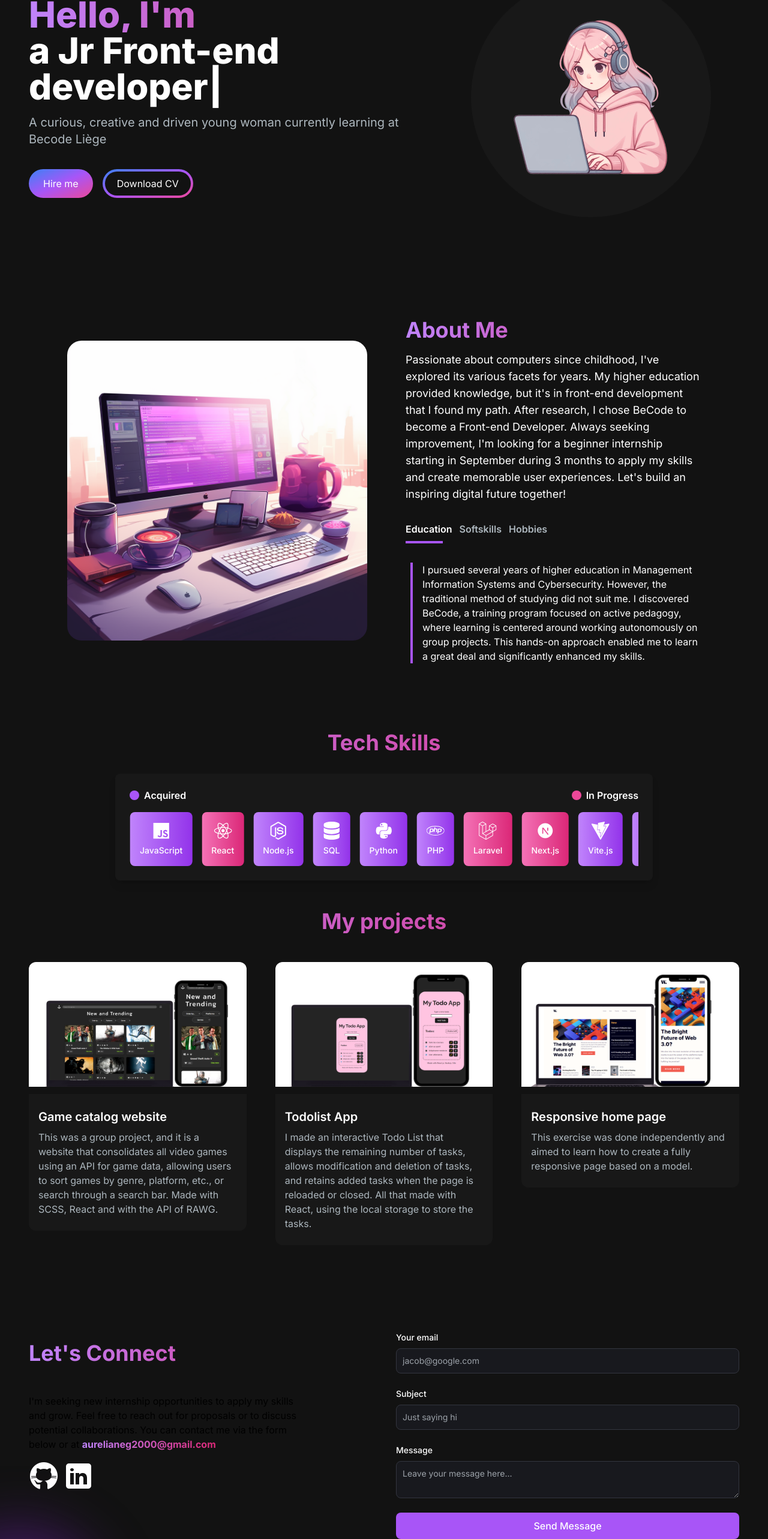
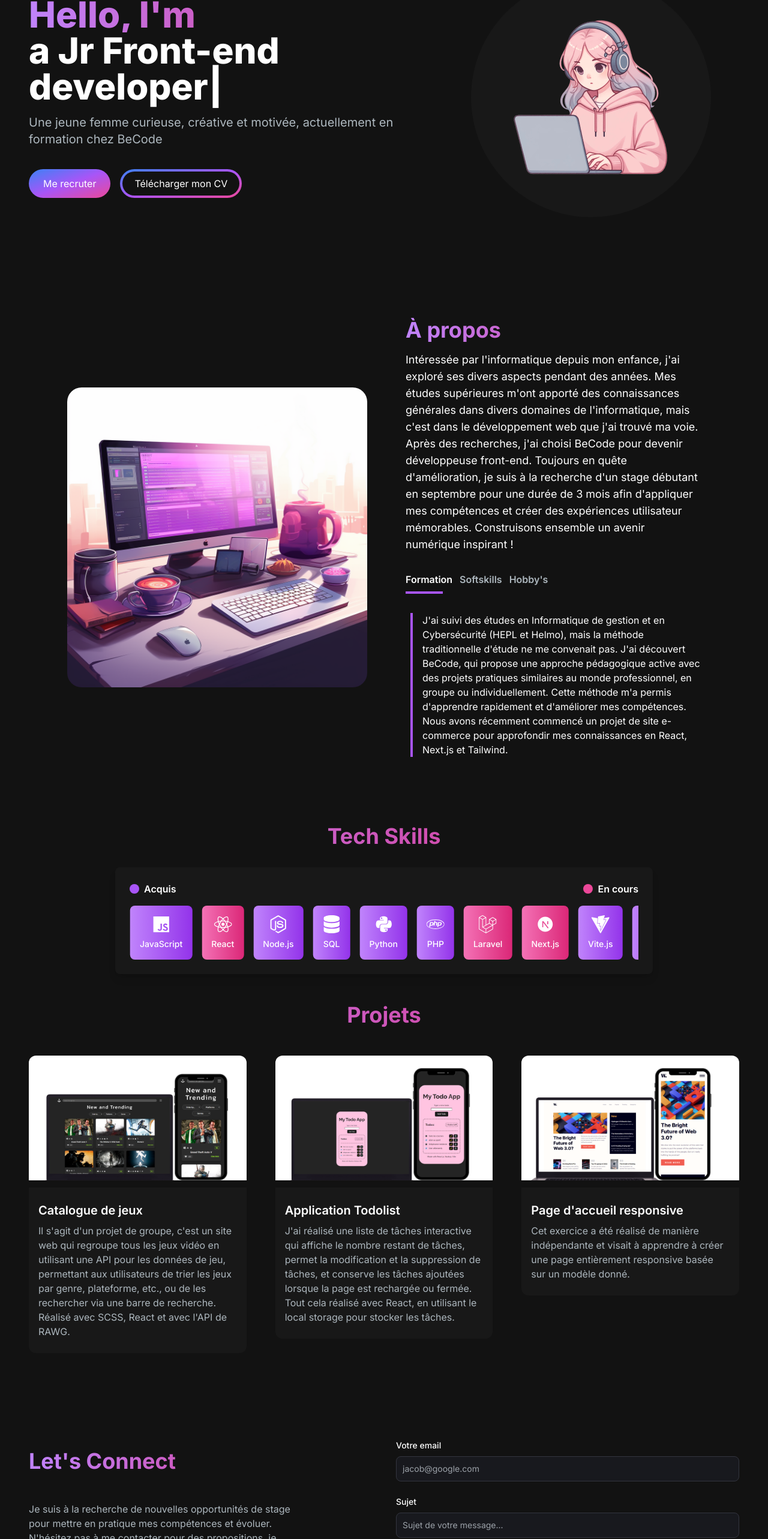
Before and after one commit to Lameuhton/portfolio, a Next.js app: page / in a window 1280 px wide. Shown: the part 214-2780 px from the top of the page at 60% size. Built offline with nearby package versions, Linux system fonts and the light colour scheme.

Commit message:
added effects on navbar

```diff
--- a/src/app/components/AboutSection.jsx
+++ b/src/app/components/AboutSection.jsx
@@ -8,7 +8,7 @@ const TAB_DATA = [
     title: "Education",
     id: "education",
     content: (
-      <p className='pl-4 ml-2 border-l-4 border-l-primary-500'>I pursued several years of higher education in Management Information Systems and Cybersecurity. However, the traditional method of studying did not suit me. I discovered BeCode, a training program focused on active pedagogy, where learning is centered around working autonomously on group projects. This hands-on approach enabled me to learn a great deal and significantly enhanced my skills.</p>
+      <p className='pl-4 ml-2 border-l-4 border-l-primary-500'>J'ai suivi des études en Informatique de gestion et en Cybersécurité (HEPL et Helmo), mais la méthode traditionnelle d'étude ne me convenait pas. J'ai découvert BeCode, qui propose une approche pédagogique active avec des projets pratiques similaires au monde professionnel, en groupe ou individuellement. Cette méthode m'a permis d'apprendre rapidement et d'améliorer mes compétences. Nous avons récemment commencé un projet de site e-commerce pour approfondir mes connaissances en React, Next.js et Tailwind.</p>
     )
   },
   {
@@ -16,11 +16,11 @@ const TAB_DATA = [
     id: "softskills",
     content: (
       <ul className='marker:text-primary-500 list-outside list-disc ml-6'>
-        <li>Teamwork</li>
-        <li>Empathy</li>
-        <li>Creativity</li>
-        <li>Curiosity</li>
-        <li>Attention to detail</li>
+        <li>Travail d'équipe</li>
+        <li>Empathique</li>
+        <li>Créative</li>
+        <li>Curieuse</li>
+        <li>Attentive au détail</li>
       </ul>
     )
   },
@@ -29,11 +29,11 @@ const TAB_DATA = [
     id: "hobbies",
     content: (
       <ul className='marker:text-primary-500 list-outside list-disc ml-6'>
-        <li>Playing video games</li>
-        <li>Singing</li>
-        <li>Coding</li>
-        <li>Sport</li>
-        <li>Reading</li>
+        <li>Jeux vidéos</li>
+        <li>Chant</li>
+        <li>Coder</li>
+        <li>Faire du sport</li>
+        <li>Lire</li>
       </ul>
     )
   }
@@ -55,17 +55,17 @@ export const AboutSection = () => {
             <Image src="/images/about-image.png" width={500} height={500} className='rounded-3xl' />
             <div className='mt-3 md:mt-0 text-left flex flex-col h-full'>
               <div className='text-left flex flex-col h-full'>
-                <h2 className='text-4xl font-bold text-transparent bg-clip-text bg-gradient-to-r from-primary-400 to-secondary-600 mb-4'>About Me</h2>
+                <h2 className='text-4xl font-bold text-transparent bg-clip-text bg-gradient-to-r from-primary-400 to-secondary-600 mb-4'>À propos</h2>
                 <p className='text-base md:text-lg'>
-                  Passionate about computers since childhood, I've explored its various facets for years. My higher education provided knowledge, but it's in front-end development that I found my path. After research, I chose BeCode to become a Front-end Developer. Always seeking improvement, I'm looking for a beginner internship starting in September during 3 months to apply my skills and create memorable user experiences. Let's build an inspiring digital future together!
+                Intéressée par l'informatique depuis mon enfance, j'ai exploré ses divers aspects pendant des années. Mes études supérieures m'ont apporté des connaissances générales dans divers domaines de l'informatique, mais c'est dans le développement web que j'ai trouvé ma voie. Après des recherches, j'ai choisi BeCode pour devenir développeuse front-end. Toujours en quête d'amélioration, je suis à la recherche d'un stage débutant en septembre pour une durée de 3 mois afin d'appliquer mes compétences et créer des expériences utilisateur mémorables. Construisons ensemble un avenir numérique inspirant !
                 </p>
               </div>
 
               <div className='text-left flex flex-col h-full'>
                 <div className='flex flex-row mt-8'>
-                  <TabButton selectTab={() => handleTabChange("education")} active={tab === "education"}>Education</TabButton>
+                  <TabButton selectTab={() => handleTabChange("education")} active={tab === "education"}>Formation</TabButton>
                   <TabButton selectTab={() => handleTabChange("softskills")} active={tab === "softskills"}>Softskills</TabButton>
-                  <TabButton selectTab={() => handleTabChange("hobbies")} active={tab === "hobbies"}>Hobbies</TabButton>
+                  <TabButton selectTab={() => handleTabChange("hobbies")} active={tab === "hobbies"}>Hobby's</TabButton>
                 </div>
                 <div className='mt-8 card'>
                   {TAB_DATA.find((t) => t.id === tab).content}
--- a/src/app/components/EmailSection.jsx
+++ b/src/app/components/EmailSection.jsx
@@ -18,9 +18,9 @@ import { useForm, ValidationError } from '@formspree/react';
       <div className='bg-[radial-gradient(ellipse_at_center,_var(--tw-gradient-stops))] from-primary-900 to-transparent rounded-full h-80 w-80 z-0 blur-2xl absolute top-3/4 -left-4 transform -translate-x-1/2'></div>
       <div className='z-9'>
         <h2 className='text-4xl font-bold text-transparent bg-clip-text bg-gradient-to-r from-primary-400 to-secondary-600 mt-4 mb-8 md:mb-12'>Let's Connect</h2>
-        <p className='text-#[ADB7BE] mb-4 max-w-md'>
+        <p className='text-[#ADB7BE] mb-4 max-w-md'>
           {" "}
-          I'm seeking new internship opportunities to apply my skills and grow. Feel free to reach out for proposals or to discuss potential collaborations. You can contact me via the form below or at <span className='font-bold text-transparent bg-clip-text bg-gradient-to-r from-primary-400 to-secondary-600'>aurelianeg2000@gmail.com</span>
+          Je suis à la recherche de nouvelles opportunités de stage pour mettre en pratique mes compétences et évoluer. N'hésitez pas à me contacter pour des propositions, je reviendrai vers vous au plus vite. Vous pouvez me joindre via ce formulaire ou à l'adresse <span className='font-bold text-transparent bg-clip-text bg-gradient-to-r from-primary-400 to-secondary-600'>aurelianeg2000@gmail.com</span>
         </p>
 
         <div className='socials flex flex-row gap-2'>
@@ -35,20 +35,20 @@ import { useForm, ValidationError } from '@formspree/react';
       <div className='z-9'>
         <form className='flex flex-col' onSubmit={handleSubmit}>
           <div className='mb-6'>
-            <label htmlFor="email" className='text-white block mb-2 text-sm font-medium'>Your email</label>
+            <label htmlFor="email" className='text-white block mb-2 text-sm font-medium'>Votre email</label>
             <input name="email" className="bg-[#18191E] border border-[#33353F] placeholder-[#9CA2A9] text-gray-100 text-sm rounded-lg block w-full p-2.5"type="email" id='email' required placeholder='jacob@google.com'/>
           </div>
 
           <div className='mb-6'>
-            <label htmlFor="subject" className='text-white block mb-2 text-sm font-medium'>Subject</label>
-            <input name="subject" className="bg-[#18191E] border border-[#33353F] placeholder-[#9CA2A9] text-gray-100 text-sm rounded-lg block w-full p-2.5"type="text" id='subject' required placeholder='Just saying hi'/>
+            <label htmlFor="subject" className='text-white block mb-2 text-sm font-medium'>Sujet</label>
+            <input name="subject" className="bg-[#18191E] border border-[#33353F] placeholder-[#9CA2A9] text-gray-100 text-sm rounded-lg block w-full p-2.5"type="text" id='subject' required placeholder='Sujet de votre message...'/>
           </div>
 
           <div className='mb-6'>
             <label htmlFor="message" className='text-white block mb-2 text-sm font-medium'>Message</label>
-            <textarea name="message" id="message" className="bg-[#18191E] border border-[#33353F] placeholder-[#9CA2A9] text-gray-100 text-sm rounded-lg block w-full p-2.5 place" required placeholder='Leave your message here...'></textarea>
+            <textarea name="message" id="message" className="bg-[#18191E] border border-[#33353F] placeholder-[#9CA2A9] text-gray-100 text-sm rounded-lg block w-full p-2.5 place" required placeholder='Décrivez votre message ici...'></textarea>
           </div>
-          <button type='submit' className='bg-primary-500 hover:bg-primary-600 text-white font-medium py-2.5 px-5 rounded-lg w-full'>Send Message</button>
+          <button type='submit' className='bg-primary-500 hover:bg-primary-600 text-white font-medium py-2.5 px-5 rounded-lg w-full'>Envoyer</button>
         </form>
       </div>
     </section>
--- a/src/app/components/Footer.jsx
+++ b/src/app/components/Footer.jsx
@@ -3,7 +3,7 @@ import React from 'react'
 export const Footer = () => {
   return (
     <footer className='footer border border-t-[#33353F] border-l-transparent border-r-transparent text-white'>
-            <p className='text-slate-700 ml-2 p-12 text-right'>Made with React, Next.js, Tailwind, Formspree</p>
+            <p className='text-slate-700 ml-2 p-12 text-right'>Fait avec React, Next.js, Tailwind, Formspree</p>
     </footer>
   )
 }
--- a/src/app/components/HeroSection.jsx
+++ b/src/app/components/HeroSection.jsx
@@ -27,12 +27,12 @@ const HeroSection = () => {
                     />
                 </h1>
                 <p className='text-[#ADB7BE] text-base sm:text-lg  mb-6 lg:text-xl'>
-                    A curious, creative and driven young woman currently learning at Becode Liège
+                    Une jeune femme curieuse, créative et motivée, actuellement en formation chez BeCode
                 </p>
                 <div>
-                    <button className="px-6 py-3 w-full sm:w-fit rounded-full mr-4 bg-gradient-to-br from-blue-500 via-primary-500 to-secondary-500 hover:bg-slate-200 text-white"><a href="#contact">Hire me</a></button>
+                    <button className="px-6 py-3 w-full sm:w-fit rounded-full mr-4 bg-gradient-to-br from-blue-500 via-primary-500 to-secondary-500 hover:bg-slate-200 text-white"><a href="#contact">Me recruter</a></button>
                     <button className="px-1 py-1 w-full sm:w-fit rounded-full bg-transparent bg-gradient-to-br from-blue-500 via-primary-500 to-secondary-500 hover:bg-slate-800 text-white mt-3">
-                        <a href="/CV-aureliane-gagliardi.pdf" download><span className='block bg-[#121212] hover:bg-slate-800 rounded-full px-5 py-2'>Download CV</span></a>
+                        <a href="/CV-aureliane-gagliardi.pdf" download><span className='block bg-[#121212] hover:bg-slate-800 rounded-full px-5 py-2'>Télécharger mon CV</span></a>
                     </button>
                 </div>
             </div>
--- a/src/app/components/Navbar.jsx
+++ b/src/app/components/Navbar.jsx
@@ -26,6 +26,7 @@ const navLinks = [
 
 export const Navbar = () => {
     const [navbarOpen, setNavbarOpen] = useState(false);
+    const [activePage, setActivePage] = useState(false);
 
     return (
         <nav className='fixed mx-auto border-b border-[#33353F] top-0 left-0 right-0 z-10 bg-[#121212] bg-opacity-100'>
@@ -47,7 +48,7 @@ export const Navbar = () => {
                     <ul className='flex p-4 md:p-0 md:flex-row md:space-x-8 mt-0'>
                         {navLinks.map((link, index) =>(
                             <li key={index}>
-                                <NavLink href={link.path} title={link.title} />
+                                <NavLink href={link.path} title={link.title} isActive={link.path === activePage} setActivePage={setActivePage} />
                             </li>
                         ))}
                     </ul>
--- a/src/app/components/ProjectsSection.jsx
+++ b/src/app/components/ProjectsSection.jsx
@@ -7,24 +7,24 @@ import { motion, useInView } from "framer-motion"
 const projectsData = [
     {
         id: 1,
-        title: "Game catalog website",
-        description: "This was a group project, and it is a website that consolidates all video games using an API for game data, allowing users to sort games by genre, platform, etc., or search through a search bar. Made with SCSS, React and with the API of RAWG.",
+        title: "Catalogue de jeux",
+        description: "Il s'agit d'un projet de groupe, c'est un site web qui regroupe tous les jeux vidéo en utilisant une API pour les données de jeu, permettant aux utilisateurs de trier les jeux par genre, plateforme, etc., ou de les rechercher via une barre de recherche. Réalisé avec SCSS, React et avec l'API de RAWG.",
         image: "/images/projet-bestgamez.png",
         gitUrl: "https://github.com/Junior-dev-Track/16-react-everyonegames-christophe-aureliane",
         previewUrl: "https://bestgamez.netlify.app/"
     },
     {
         id: 2,
-        title: "Todolist App",
-        description: "I made an interactive Todo List that displays the remaining number of tasks, allows modification and deletion of tasks, and retains added tasks when the page is reloaded or closed. All that made with React, using the local storage to store the tasks.",
+        title: "Application Todolist",
+        description: "J'ai réalisé une liste de tâches interactive qui affiche le nombre restant de tâches, permet la modification et la suppression de tâches, et conserve les tâches ajoutées lorsque la page est rechargée ou fermée. Tout cela réalisé avec React, en utilisant le local storage pour stocker les tâches.",
         image: "/images/projet-todoapp.png",
         gitUrl: "https://github.com/Junior-dev-Track/16-react-todolist-Lameuhton",
         previewUrl: "https://aurelianegtodolist.netlify.app/"
     },
     {
         id: 3,
-        title: "Responsive home page",
-        description: "This exercise was done independently and aimed to learn how to create a fully responsive page based on a model.",
+        title: "Page d'accueil responsive",
+        description: "Cet exercice a été réalisé de manière indépendante et visait à apprendre à créer une page entièrement responsive basée sur un modèle donné.",
         image: "/images/projet-responsive.png",
         gitUrl: "https://github.com/Lameuhton/responsive-exercice",
         previewUrl: "https://lameuhton.github.io/responsive-exercice/"
@@ -42,7 +42,7 @@ export const ProjectsSection = () => {
 
     return (
         <section id="projects">
-            <h2 className='text-center text-4xl font-bold text-transparent bg-clip-text bg-gradient-to-r from-primary-400 to-secondary-600 mt-4 mb-8 md:mb-12'>My projects</h2>
+            <h2 className='text-center text-4xl font-bold text-transparent bg-clip-text bg-gradient-to-r from-primary-400 to-secondary-600 mt-4 mb-8 md:mb-12'>Projets</h2>
             <ul ref={ref} className='grid md:grid-cols-3 gap-8 md:gap-12'>
                 {projectsData.map((project, index) => (
                     <motion.li key={index} variants={cardVariants} inital="initial" animate={isInView ? "animate" : "initial"} transition= {{duration: 0.3, delay: index * 0.4}}>
--- a/src/app/components/TechSection.jsx
+++ b/src/app/components/TechSection.jsx
@@ -50,11 +50,11 @@ export const TechSection = () => {
         <div className="flex justify-between mb-4">
           <div className="flex items-center">
             <span className="w-4 h-4 bg-primary-500 inline-block rounded-full mr-2"></span>
-            <span className="text-white font-semibold">Acquired</span>
+            <span className="text-white font-semibold">Acquis</span>
           </div>
           <div className="flex items-center">
             <span className="w-4 h-4 bg-secondary-500 inline-block rounded-full mr-2"></span>
-            <span className="text-white font-semibold">In Progress</span>
+            <span className="text-white font-semibold">En cours</span>
           </div>
         </div>
         <div className="animate-scroll">
--- a/src/app/layout.js
+++ b/src/app/layout.js
@@ -5,7 +5,7 @@ const inter = Inter({ subsets: ["latin"] });
 
 export const metadata = {
   title: "Auréliane G. | Portfolio",
-  description: "Personal portfolio of Auréliane Gagliardi",
+  description: "Portfolio personnel d'Auréliane Gagliardi",
   icons: {
     icon: [
       {
@@ -18,7 +18,7 @@ export const metadata = {
 
 export default function RootLayout({ children }) {
   return (
-    <html lang="en">
+    <html lang="fr">
       <body className={inter.className}>{children}</body>
     </html>
   );
```
Also changed, not shown: src/app/components/NavLink.jsx (+20 -5 lines).
